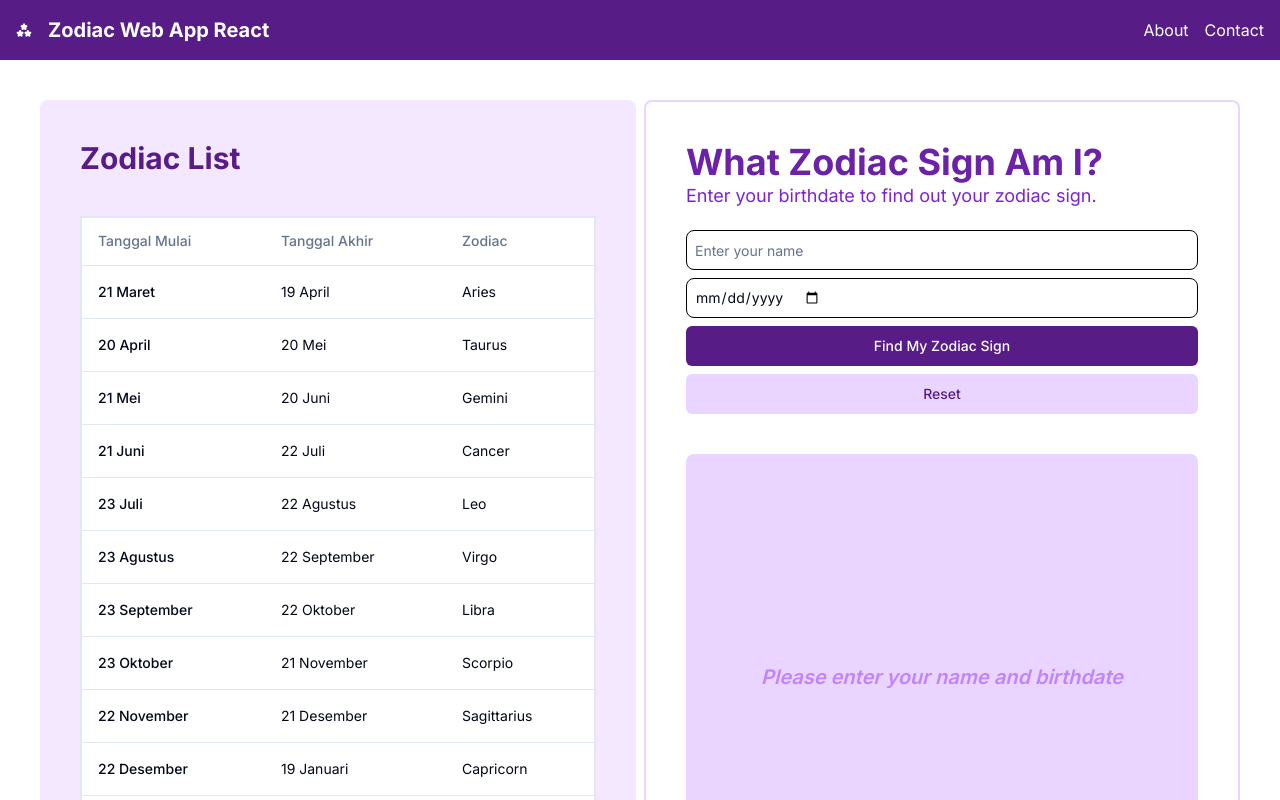
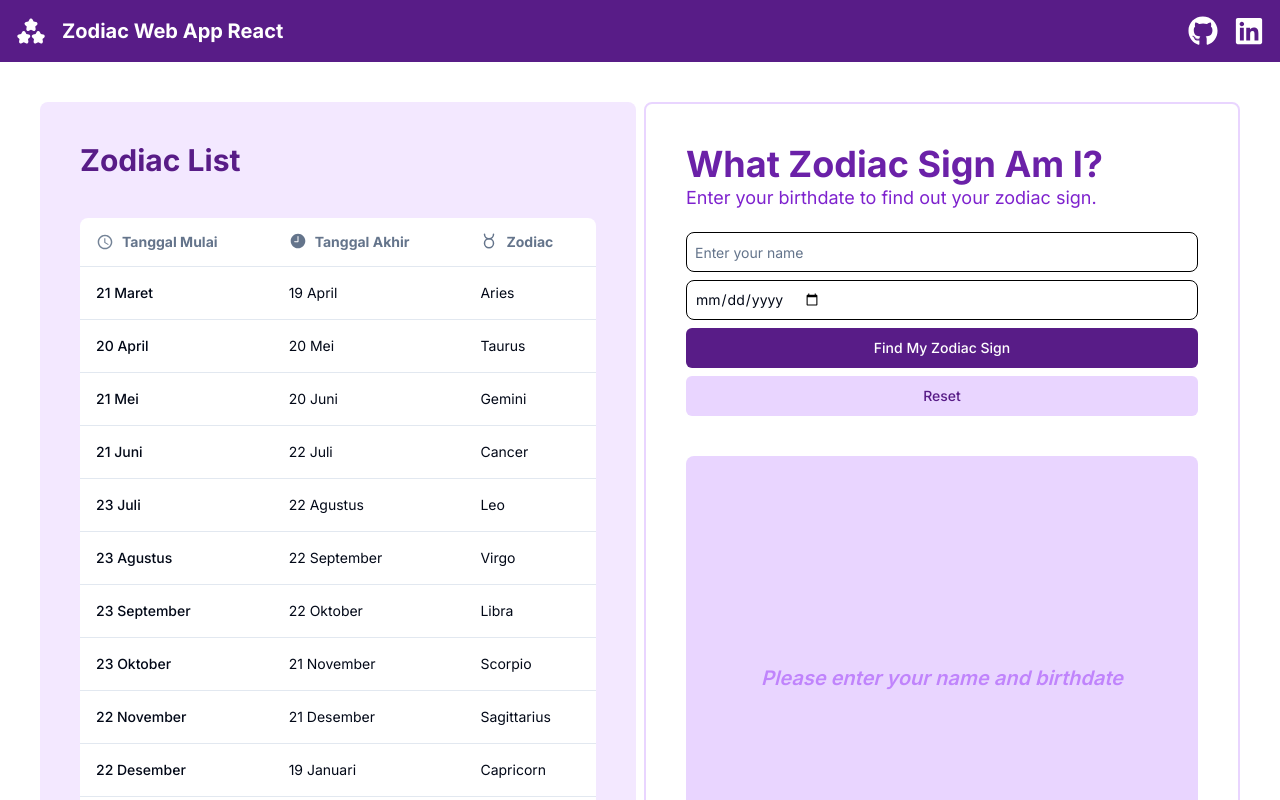
Before and after one commit to raihank43/zodiac-web-app-react, a Next.js app: page / in a window 1280 px wide. Shown: the top 800 px of the page. Built offline with nearby package versions, Linux system fonts and the light colour scheme.

Commit message:
feat: add logos

```diff
--- a/src/components/headerComponent.tsx
+++ b/src/components/headerComponent.tsx
@@ -1,19 +1,31 @@
 import { TbStarsFilled } from "react-icons/tb";
+import { FaGithub } from "react-icons/fa";
+import { FaLinkedin } from "react-icons/fa";
 
 export default function HeaderComponent() {
   return (
     <header className="flex items-center justify-between p-4 bg-purple-900">
       <div className="flex items-center space-x-4">
-        <TbStarsFilled color="white"/>
+        <TbStarsFilled color="white" className="text-3xl" />
 
         <h1 className="text-xl font-bold text-white">Zodiac Web App React</h1>
       </div>
       <nav className="flex items-center space-x-4">
-        <a href="/about" className="text-white">
-          About
+        <a
+          href="https://www.github.com/raihank43"
+          target="_blank"
+          rel="noopener noreferrer"
+          className="text-white"
+        >
+          <FaGithub className="text-3xl" />
         </a>
-        <a href="/contact" className="text-white">
-          Contact
+        <a
+          href="https://www.linkedin.com/in/raden-raihan-kusuma-9a37b8249/"
+          target="_blank"
+          rel="noopener noreferrer"
+          className="text-white"
+        >
+          <FaLinkedin className="text-3xl" />
         </a>
       </nav>
     </header>
--- a/src/components/zodiacListComponent.tsx
+++ b/src/components/zodiacListComponent.tsx
@@ -7,16 +7,32 @@ import {
   TableHeader,
   TableRow,
 } from "@/components/ui/table";
+import { IoMdTime } from "react-icons/io";
+import { IoIosTime } from "react-icons/io";
+import { TbZodiacTaurus } from "react-icons/tb";
 
 export default function ZodiacList() {
   return (
-    <Table className="border-2 bg-white">
+    <Table className=" rounded-lg bg-white">
       {/* <TableCaption>A list of your recent invoices.</TableCaption> */}
       <TableHeader>
         <TableRow>
-          <TableHead>Tanggal Mulai</TableHead>
-          <TableHead>Tanggal Akhir</TableHead>
-          <TableHead>Zodiac</TableHead>
+          <TableHead className="flex items-center gap-2 font-bold">
+            <IoMdTime className="text-lg" />
+            Tanggal Mulai
+          </TableHead>
+          <TableHead>
+            <div className="flex gap-2 font-bold">
+              <IoIosTime className="text-lg" />
+              Tanggal Akhir
+            </div>
+          </TableHead>
+          <TableHead>
+            <div className="flex gap-2 font-bold">
+              <TbZodiacTaurus className="text-lg" />
+              Zodiac
+            </div>
+          </TableHead>
         </TableRow>
       </TableHeader>
       <TableBody>
```
